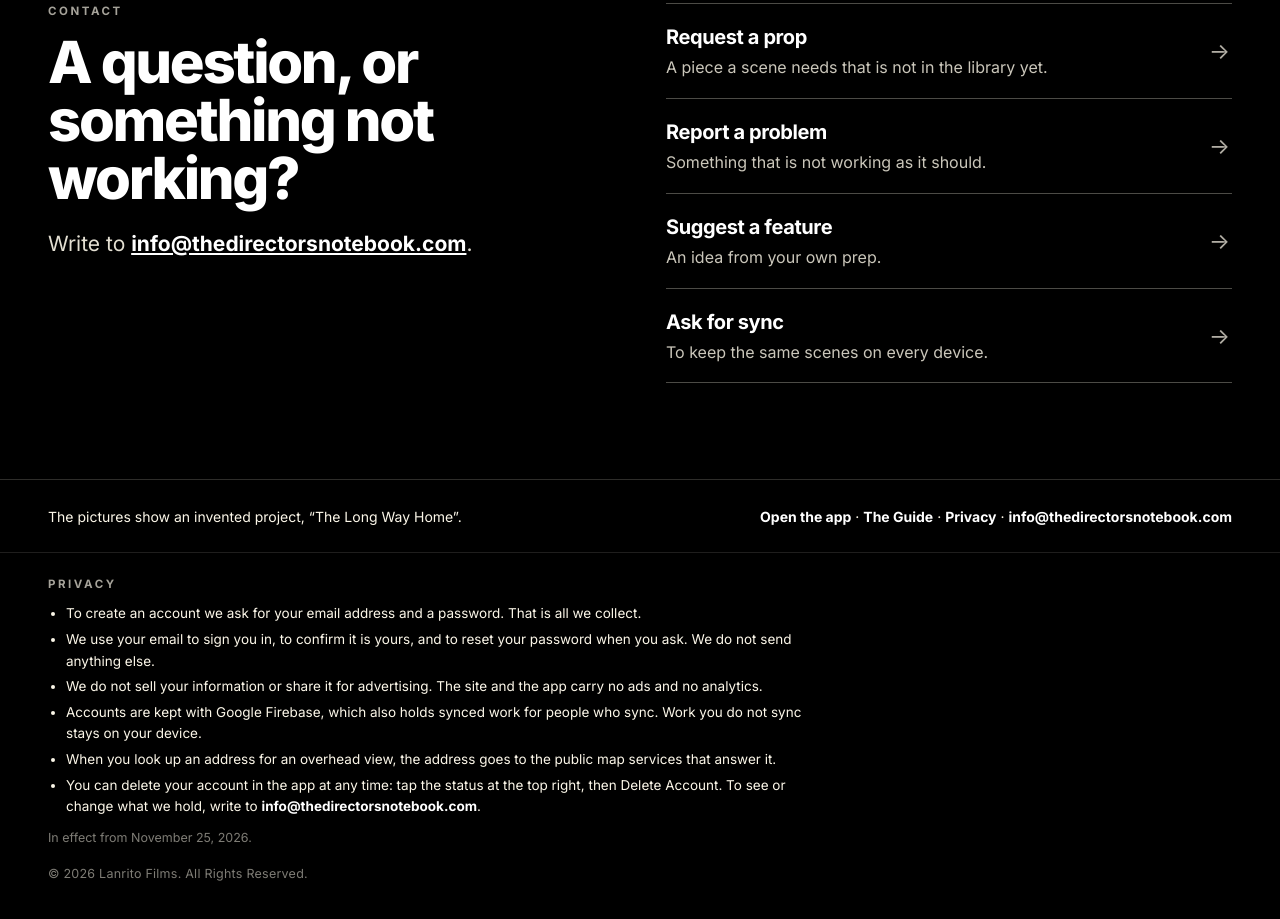
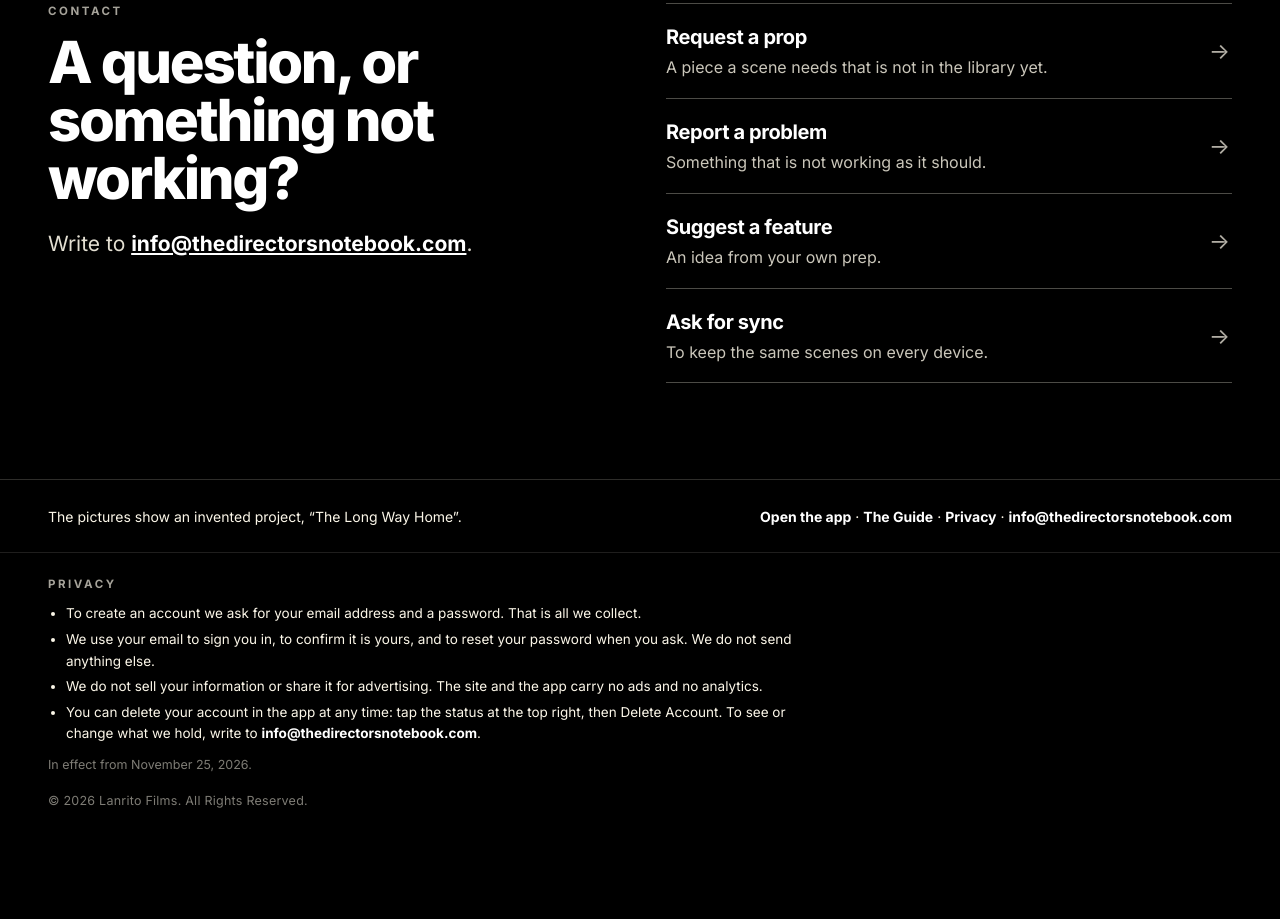
Before and after one commit to lanrito/notebook-home, a plain HTML site: page index.html in a window 1280 px wide. Shown: the part 7590-8509 px from the top of the page. After the commit the page ends 8444 px from the top, so only its background shows below. Drawn offline with Linux system fonts and the light colour scheme.

Commit message:
Privacy note: two lines removed at his word (where accounts are kept; address lookups)
Co-Authored-By: Claude Fable 5.2 <noreply@anthropic.com>
Claude-Session: https://claude.ai/code/session_01SjDUHhukRgDR2et7EoCUxc

```diff
--- a/index.html
+++ b/index.html
@@ -210,8 +210,6 @@ footer a{font-weight:700;color:#fff;text-decoration:none}footer .w.pv{display:bl
 <li>To create an account we ask for your email address and a password. That is all we collect.</li>
 <li>We use your email to sign you in, to confirm it is yours, and to reset your password when you ask. We do not send anything else.</li>
 <li>We do not sell your information or share it for advertising. The site and the app carry no ads and no analytics.</li>
-<li>Accounts are kept with Google Firebase, which also holds synced work for people who sync. Work you do not sync stays on your device.</li>
-<li>When you look up an address for an overhead view, the address goes to the public map services that answer it.</li>
 <li>You can delete your account in the app at any time: tap the status at the top right, then Delete Account. To see or change what we hold, write to <a href="mailto:info@thedirectorsnotebook.com?subject=Privacy">info@thedirectorsnotebook.com</a>.</li>
 </ul><p class="pd">In effect from November 25, 2026.</p></div><div class="w cr">© 2026 Lanrito Films. All Rights Reserved.</div></footer>
 <dialog class="zoom" id="zoom" aria-label="Enlarged picture"><div class="zh"><b id="zt"></b><button class="zc" type="button" id="zc">Close</button></div><img id="zi" alt=""></dialog>
```
